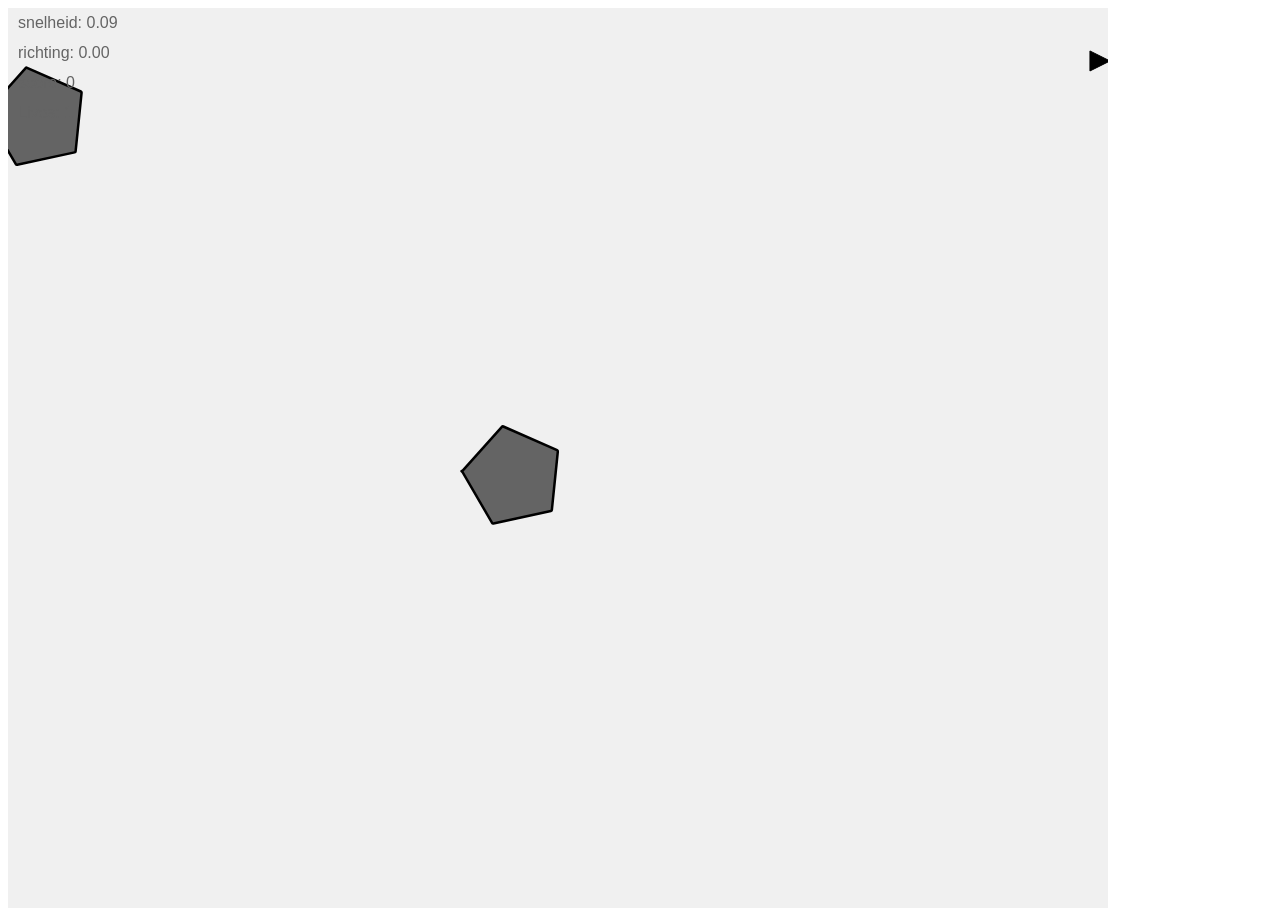
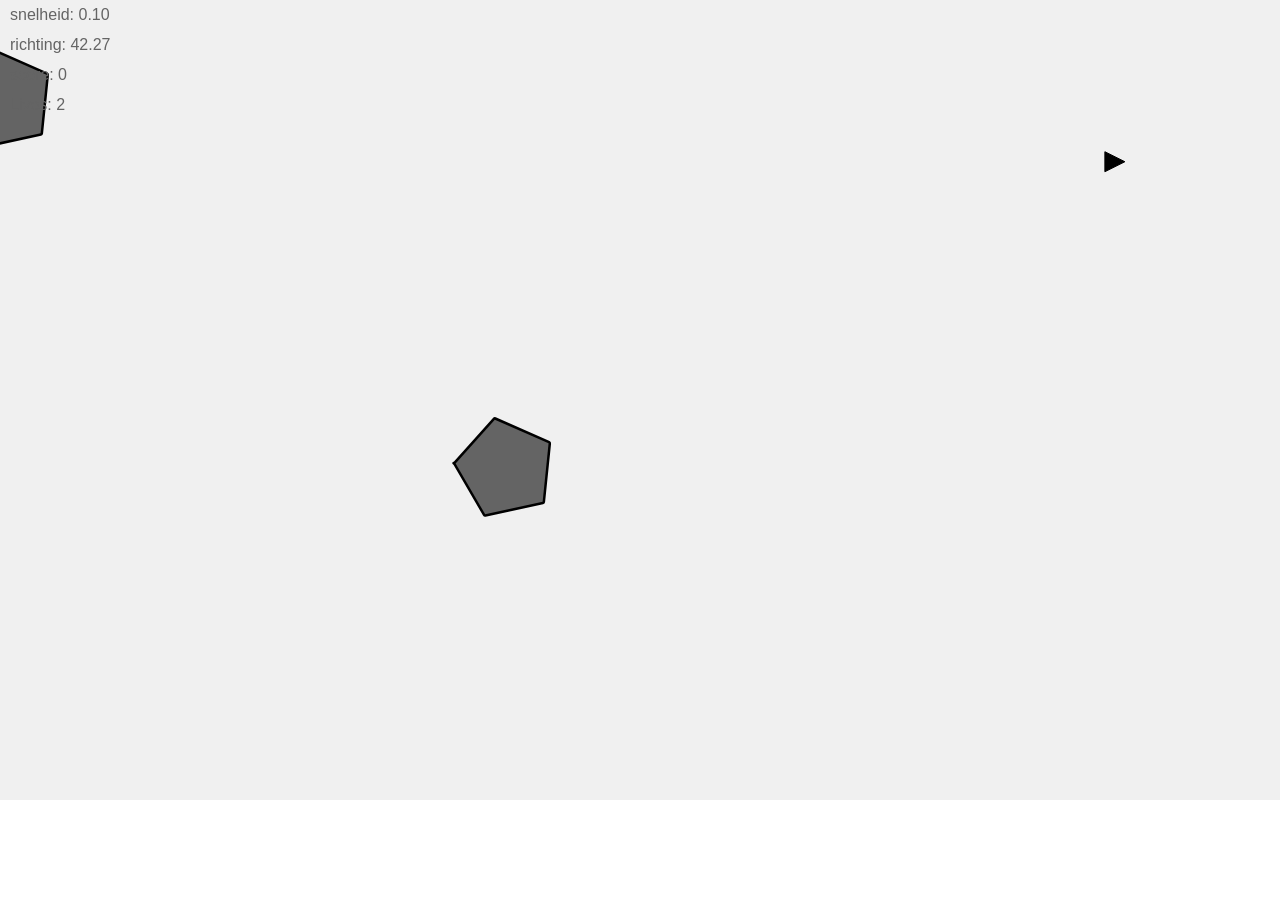
Before and after one commit to MitchelMA/FlexJs1.2, a plain HTML site: page index.html in a window 1280 px wide. After the commit the page ends 804 px from the top, so only its background shows below. Drawn offline with Linux system fonts and the light colour scheme.

Commit message:
fullscreen gemaakt

```diff
--- a/game.js
+++ b/game.js
@@ -21,6 +21,8 @@ var ExploArr = [];
 
 // setup function
 function setup() {
+  Canvas.width = document.documentElement.clientWidth;
+  Canvas.height = document.documentElement.clientHeight;
   window.requestAnimationFrame(draw);
 }
 
@@ -31,6 +33,8 @@ var oldT = 0,
 
 // draw function (dit is de function die iedere frame gecalled wordt)
 function draw(time) {
+  Canvas.width = document.documentElement.clientWidth;
+  Canvas.height = document.documentElement.clientHeight;
   // fps en delta berekenen
   if (oldT != 0) {
     deltaT = time - oldT;
--- a/index.html
+++ b/index.html
@@ -10,7 +10,7 @@ https://processing.org/reference/PVector.html -->
     <meta name="viewport" content="width=device-width, initial-scale=1.0" />
     <title>Vector</title>
   </head>
-  <body>
+  <body style="margin: 0; padding: 0; overflow: hidden;">
     <canvas id="VCan" width="1100" height="900"></canvas>
     <script src="./vector.js"></script>
     <script src="./CMoveable.js"></script>
```
